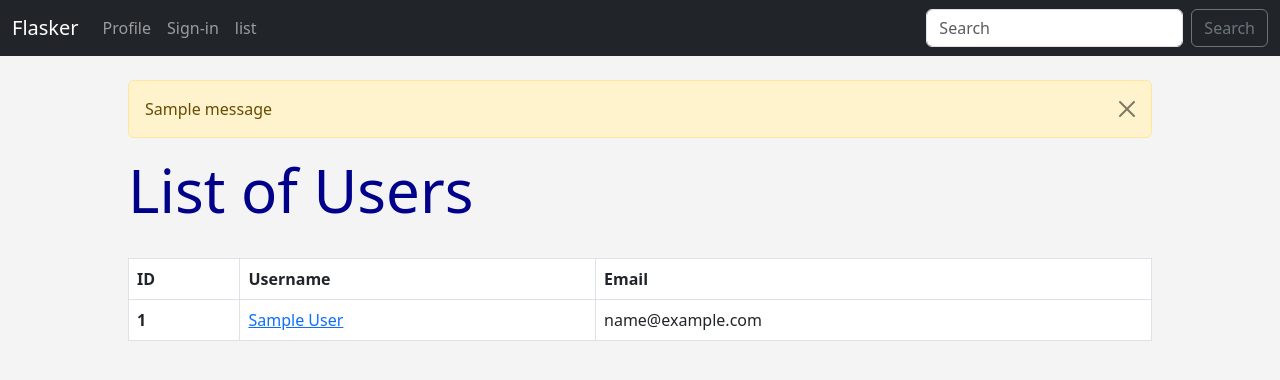
After one commit to mahmoudi-1798/flasker, a Flask app: template templates/users_list.html in a window 1280 px wide. The commit adds this page. Shown: the top 380 px of the page. Run offline with Flask 3, Linux system fonts and the light colour scheme; the template is opened without the code that fills it: values that come from a table or form of the project are taken from there, others are empty; tables that the repository leaves empty hold one stand-in row (values such as "Sample post"); one stand-in notice (Sample message) is shown.

Commit message:
Creating users list page

```diff
--- a/templates/navbar.html
+++ b/templates/navbar.html
@@ -7,13 +7,13 @@
       <div class="collapse navbar-collapse" id="navbarSupportedContent">
         <ul class="navbar-nav me-auto mb-2 mb-lg-0">
           <li class="nav-item">
-            <a class="nav-link" href="{{ url_for('user',name='John') }}">User</a>
+            <a class="nav-link" href="{{ url_for('user',name='John') }}">Profile</a>
           </li>
           <li class="nav-item">
-            <a class="nav-link" href="{{ url_for('name') }}">Name</a>
+            <a class="nav-link" href="{{ url_for('add_user') }}">Sign-in</a>
           </li>
           <li class="nav-item">
-            <a class="nav-link" href="{{ url_for('add_user') }}">User</a>
+            <a class="nav-link" href="{{ url_for('users_list') }}">list</a>
           </li>
         </ul>
         <form class="d-flex" role="search">
--- /dev/null
+++ b/templates/users_list.html
@@ -0,0 +1,33 @@
+{% extends "base.html" %}
+
+{% block content %}
+    <!-- To show the message we use a for loop -->
+    {% for message in get_flashed_messages() %}
+        <div class="alert alert-warning alert-dismissible fade show" role="alert">
+            {{ message }}
+            <button type="button" class="btn-close" data-bs-dismiss="alert" aria-label="Close"></button>
+        </div>
+    {% endfor %}
+
+
+    <h1>List of Users</h1>
+    <br>
+    <table class="table table-hover table-bordered">
+        <thead>
+            <tr>
+            <th scope="col">ID</th>
+            <th scope="col">Username</th>
+            <th scope="col">Email</th>
+            </tr>
+        </thead>
+        {% for our_user in our_users %}
+        <tbody>
+            <tr>
+            <th scope="row">{{ our_user.id }}</th>
+            <td><a href="{{ url_for('update', id=our_user.id) }}">{{ our_user.name }}</a></td>
+            <td>{{ our_user.email }}</td>
+            </tr>
+        {% endfor %}
+    </table>
+
+{% endblock %}
```
